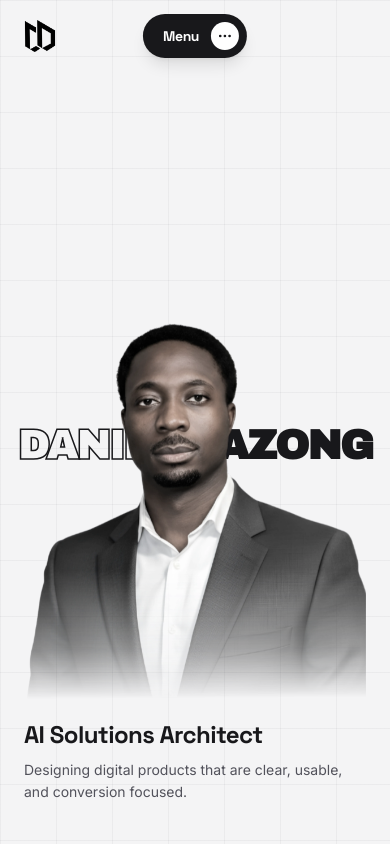
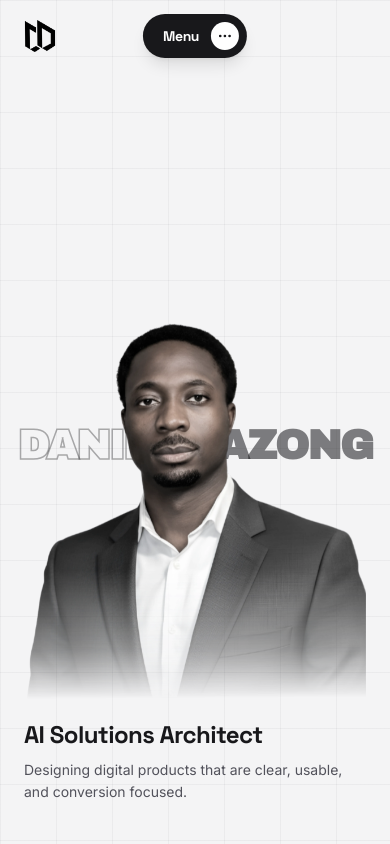
Before and after one commit to danieldazong/Original-Daniel-Portfolio-website, a React (Vite) app: page / in a window 390 px wide. Shown: the top 844 px of the page. Built offline with nearby package versions, Linux system fonts and the light colour scheme.

Commit message:
Stage 6 fitunning of the Hero Big Name Text to Grayed out a little bit

```diff
--- a/src/index.css
+++ b/src/index.css
@@ -123,23 +123,26 @@ html {
 
 
 
-/* Outlined (stroke-only) text */
+/* Outlined (stroke-only) text — softened so it recedes behind the portrait */
 .hero-name-outline {
   color: transparent;
-  -webkit-text-stroke: 1.5px #18181B;
+  -webkit-text-stroke: 1.5px rgba(24, 24, 27, 0.35);
 }
 
 
-/* Solid filled text */
+
+/* Solid filled text — muted so it doesn't compete with the portrait */
 .hero-name-solid {
-  color: #18181B;
+  color: rgba(24, 24, 27, 0.55);
 }
+
 
 @media (max-width: 768px) {
   .hero-name-outline {
-    -webkit-text-stroke: 1.5px #18181B;
+    -webkit-text-stroke: 1.5px rgba(24, 24, 27, 0.35);
   }
 }
+
 /* Portfolio / Selected Work — giant faded watermark heading */
 .portfolio-watermark {
   font-family: "Archivo Black", "Anton", sans-serif !important;
```
